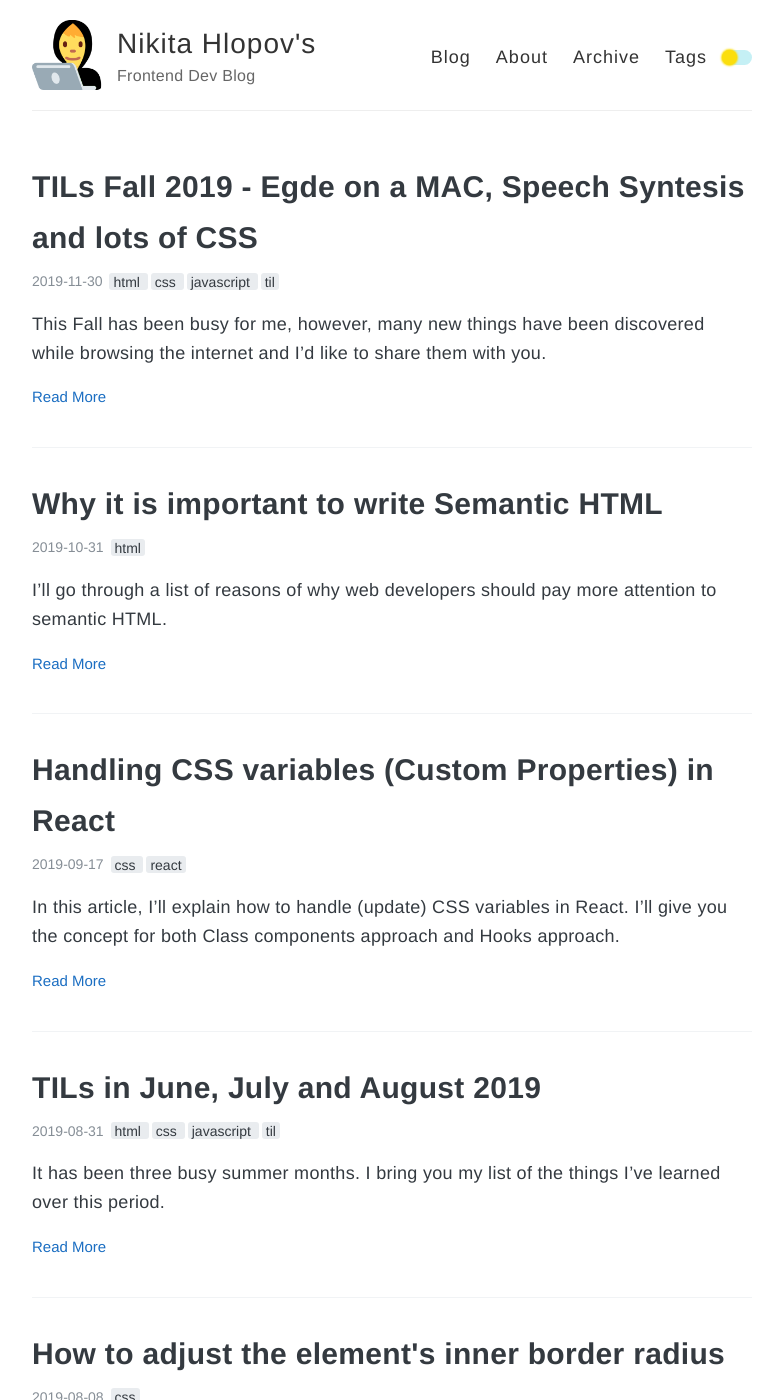
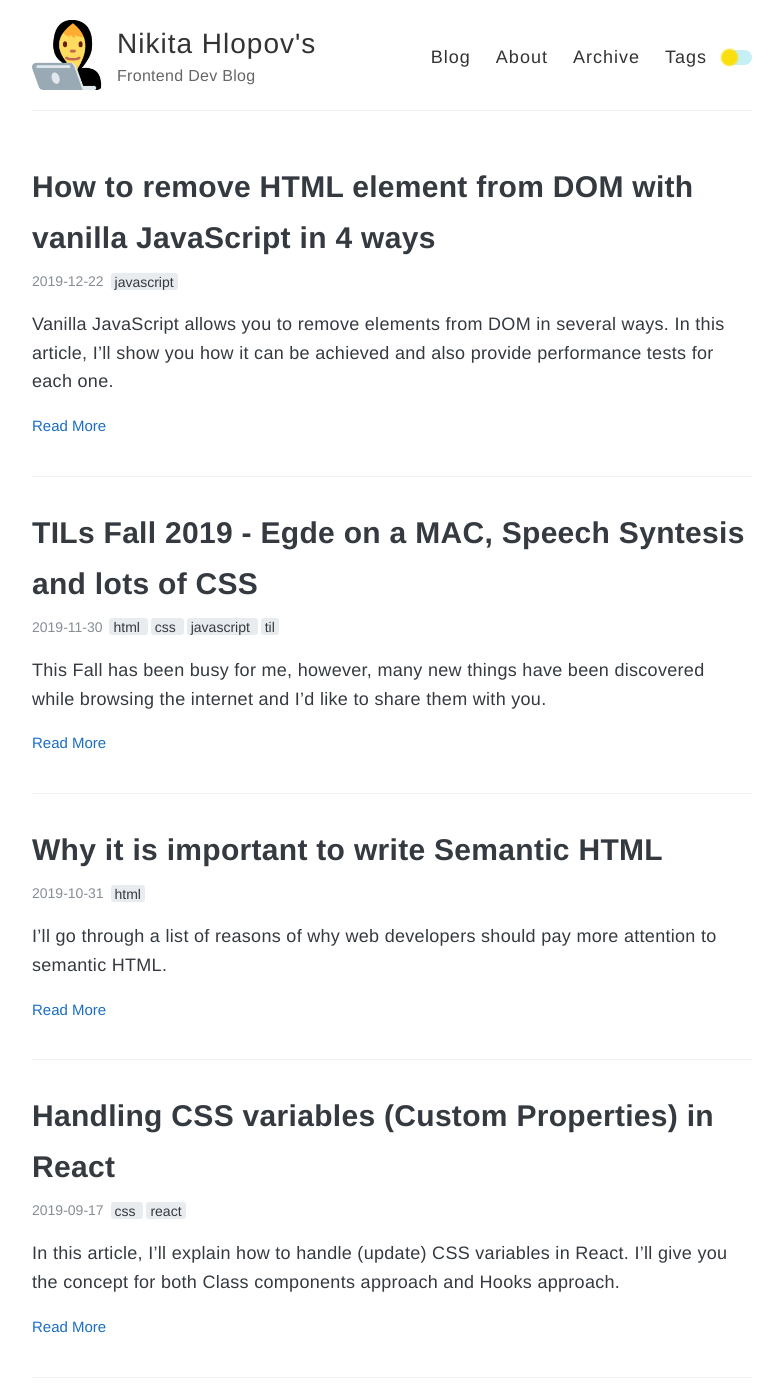
Before and after one commit to nikitahl/dev-blog, a Jekyll site: the page built from index.html, in a window 1280 px wide and 1400 px high. Shown: the whole window, without its empty margins (248-1031 px from the left). Built offline with Jekyll 4.4.1, drawn with Linux system fonts in a browser that asks for light colours; the list of posts is cut into pages by our own code; some of the changed text lies outside the part shown.

Commit message:
Add new article

````diff
--- /dev/null
+++ b/_posts/2019/12/2019-12-22-how-to-remove-element-from-dom-with-vanilla-javascript.md
@@ -0,0 +1,138 @@
+---
+layout: post
+title: How to remove HTML element from DOM with vanilla JavaScript in 4 ways
+description: An overview of 4 ways how to remove HTML element from DOM with vanilla JavaScript. Plus jsperf performance tests.
+tags: [javascript]
+comments: true
+---
+
+Vanilla JavaScript allows you to remove elements from DOM in several ways. In this article, I'll show you how it can be achieved and also provide performance tests for each one.
+
+1. [removeChild() method](#1-removechild-method)
+2. [remove() method](#2-remove-method)
+3. [innerHTML property](#3-innerhtml-property)
+4. [outerHTML property](#4-outerhtml-property)
+5. [Performance tests with jsperf](#performance-tests-with-jsperf)
+
+## 1. removeChild() method
+
+As the name states, this method will remove the child element from the selected element.
+
+HTML:
+```html
+<div id="container">
+  <div id="child-1"></div>
+  <div id="child-2"></div>
+</div>
+```
+JavaScript:
+```javascript
+const container = document.getElementById("container")
+const childOne = document.getElementById("child-1")
+
+container.removeChild(childOne)
+```
+If you're willing to remove all children, you can use the following pattern:
+
+```javascript
+while (container.firstChild) {
+  container.removeChild(container.firstChild);
+}
+```
+
+This approach is **fully cross-browser**, read full docs on [removeChild](https://developer.mozilla.org/en-US/docs/Web/API/Node/removeChild){:target="blank"}.
+
+## 2. remove() method
+
+The `removeChild` method will remove the selected element from the DOM tree.
+
+HTML:
+```html
+<div id="container">
+  ...
+</div>
+```
+JavaScript:
+```javascript
+const container = document.getElementById("container")
+
+container.remove()
+```
+This method is **not supported by Internet Explorer** browser. Find out more about [remove method on MDN](https://developer.mozilla.org/en-US/docs/Web/API/ChildNode/remove){:target="blank"}.
+
+## 3. innerHTML property
+
+Unlike previous methods, this *property's* purpose isn't really to remove element. `innerHTML` property will get or set the HTML markup contained within the element.
+
+But you can utilize this property to *"remove"* any elements within the container, by setting the value to an empty string.
+
+HTML:
+```html
+<div id="container">
+  <div id="child-1"></div>
+  <div id="child-2"></div>
+</div>
+```
+JavaScript:
+```javascript
+const container = document.getElementById("container")
+
+container.innerHTML = ""
+```
+
+This property is **fully cross-browser**, read full docs on [innerHTML](https://developer.mozilla.org/en-US/docs/Web/API/Element/innerHTML){:target="blank"}.
+
+## 4. outerHTML property
+
+Similar to `innerHTML` the `outerHTML` property allows you to get the given element as a serialized string with all the descendant elements.
+
+Again you can utilize this property to set the value to an empty string.
+
+HTML:
+```html
+<div id="container">
+  <div id="child-1"></div>
+  <div id="child-2"></div>
+</div>
+```
+JavaScript:
+```javascript
+const container = document.getElementById("container")
+
+container.outerHTML = ""
+```
+
+This property is **fully cross-browser**, read full docs on [outerHTML](https://developer.mozilla.org/en-US/docs/Web/API/Element/outerHTML){:target="blank"}.
+
+## Performance tests with jsperf
+
+I've created a [test on jsperf.com](https://jsperf.com/remove-elements-from-dom) to compare the performance of each of those methods.
+
+For each test case, a container will be populated with a defined HTML code that will contain ten `p` elements. All `p` elements from that HTML code will be removed using one of the four ways described above.
+
+Tested in:
+* **Chrome 78.0.3904 / Mac OS X 10.15.1**
+* **Firefox 71.0.0 / Mac OS X 10.15.0**
+* **Safari 13.0.3 / Mac OS X 10.15.1**
+
+All three browsers show that <u>for this test case</u> the `innerHTML` is the fastest way to remove multiple HTML elements from DOM.
+
+<style>
+figure {
+  margin: 0 0 30px
+}
+</style>
+<figure>
+  <img src="../../../images/remove-elements-from-dom/remove-elements-from-dom-chrome-test.png" alt="Remove elements from DOM Chrome browser test results">
+  <figcaption>Results for Chrome</figcaption>
+</figure>
+
+<figure>
+  <img src="../../../images/remove-elements-from-dom/remove-elements-from-dom-firefox-test.png" alt="Remove elements from DOM Firefox browser test results">
+  <figcaption>Results for Firefox</figcaption>
+</figure>
+
+<figure>
+  <img src="../../../images/remove-elements-from-dom/remove-elements-from-dom-safari-test.png" alt="Remove elements from DOM Safari browser test results">
+  <figcaption>Results for Safari</figcaption>
+</figure>
--- a/index.html
+++ b/index.html
@@ -1,5 +1,5 @@
 ---
-title: Frontend dev blog
+title: Frontend Dev Blog
 description: A blog about frontend web development - tips, tricks, use cases, how-tos, examples, stories.
 layout: default
 ---
````
Also changed, not shown: images/remove-elements-from-dom/remove-elements-from-dom-chrome-test.png (added), images/remove-elements-from-dom/remove-elements-from-dom-firefox-test.png (added), images/remove-elements-from-dom/remove-elements-from-dom-safari-test.png (added).
